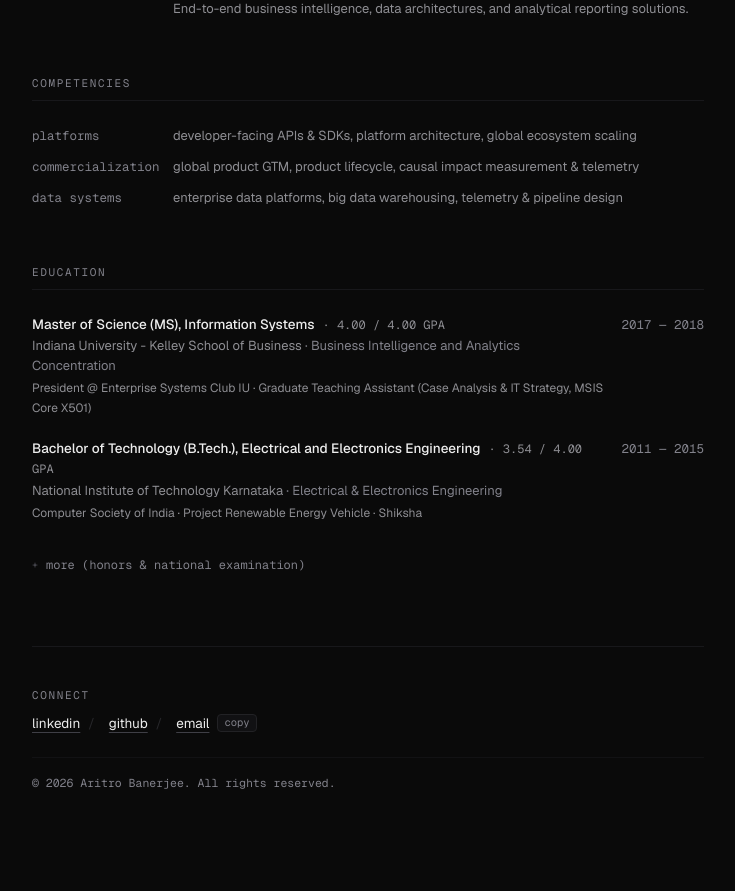
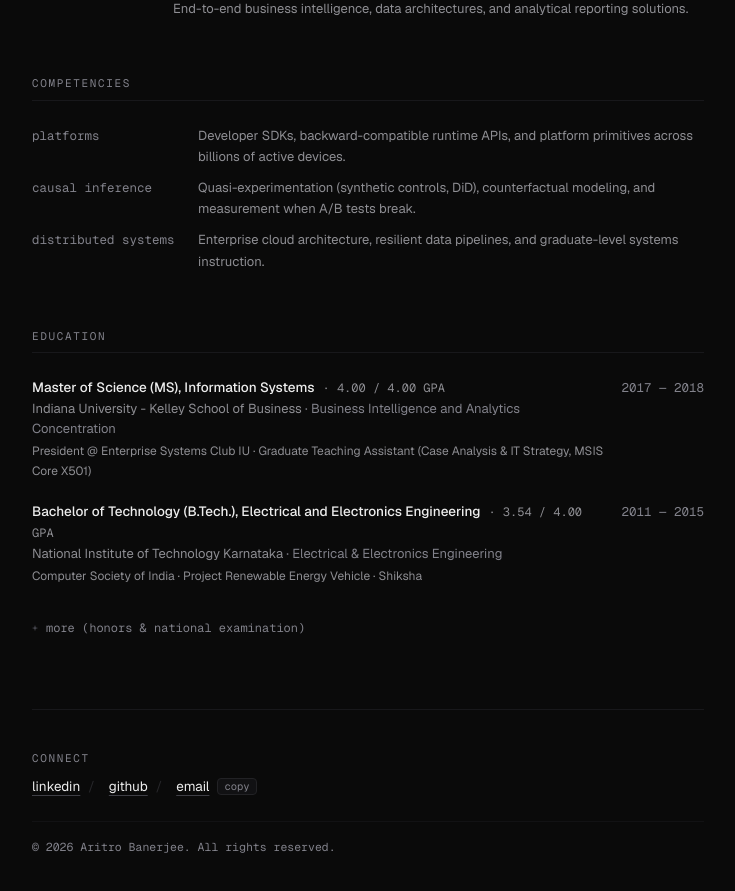
Before and after one commit to aritrobanerjee/aritrobanerjee.github.io, a React (Vite) app: page / in a window 1280 px wide. Shown: the part 1240-2131 px from the top of the page, without its empty margins (272-1007 px from the left). Built offline with nearby package versions, Linux system fonts and the light colour scheme.

Commit message:
refactor(skills): humanize competencies, remove duplicate telemetry, and highlight advanced domain expertise

```diff
--- a/src/components/Focus.tsx
+++ b/src/components/Focus.tsx
@@ -21,7 +21,7 @@ export const Focus: React.FC<FocusProps> = ({ items }) => {
             className="flex flex-col sm:flex-row sm:items-baseline gap-1 sm:gap-4 text-[13px]"
           >
             {/* Monospace Key Label */}
-            <div className="w-full sm:w-[125px] shrink-0 font-mono text-[12.5px] text-[#82828b]">
+            <div className="w-full sm:w-[150px] shrink-0 font-mono text-[12.5px] text-[#82828b]">
               {item.label}
             </div>
 
--- a/src/data/profile.json
+++ b/src/data/profile.json
@@ -123,15 +123,15 @@
   "focus": [
     {
       "label": "platforms",
-      "description": "developer-facing APIs & SDKs, platform architecture, global ecosystem scaling"
+      "description": "Developer SDKs, backward-compatible runtime APIs, and platform primitives across billions of active devices."
     },
     {
-      "label": "commercialization",
-      "description": "global product GTM, product lifecycle, causal impact measurement & telemetry"
+      "label": "causal inference",
+      "description": "Quasi-experimentation (synthetic controls, DiD), counterfactual modeling, and measurement when A/B tests break."
     },
     {
-      "label": "data systems",
-      "description": "enterprise data platforms, big data warehousing, telemetry & pipeline design"
+      "label": "distributed systems",
+      "description": "Enterprise cloud architecture, resilient data pipelines, and graduate-level systems instruction."
     }
   ],
   "education": [
```
